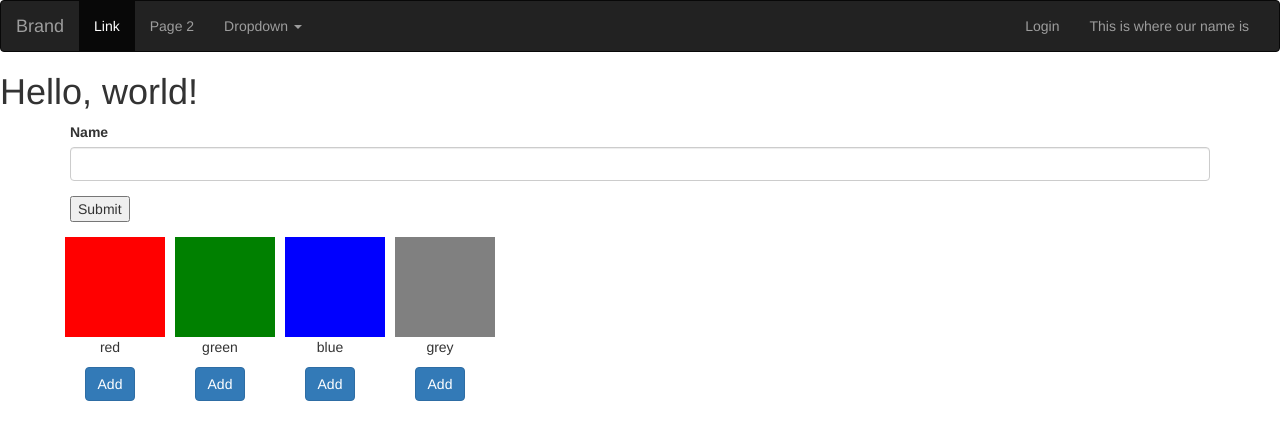
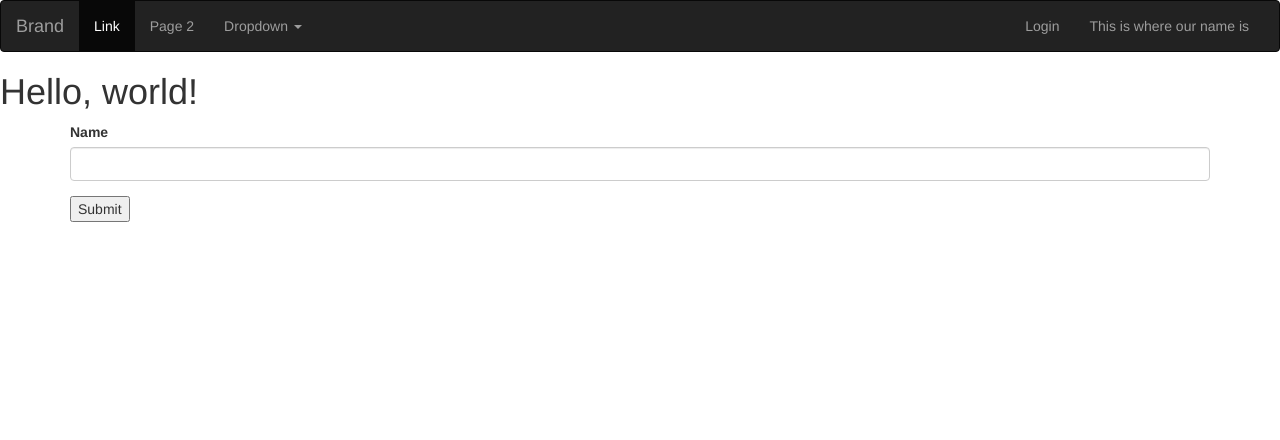
Before and after one commit to 17WDWU02/LocalStorage, a plain HTML site: page index.html in a window 1280 px wide. Drawn offline with nearby package versions, Linux system fonts and the light colour scheme.

Commit message:
removed files

```diff
--- a/index.html
+++ b/index.html
@@ -16,47 +16,7 @@
 			<script src="https://oss.maxcdn.com/html5shiv/3.7.3/html5shiv.min.js"></script>
 			<script src="https://oss.maxcdn.com/respond/1.4.2/respond.min.js"></script>
 		<![endif]-->
-	<style type="text/css">
-		.product-item{
-			float: left;
-			text-align: center;
-		}
 
-		.box{
-			width: 100px;
-			height: 100px;
-			float: left;
-			margin-left: 10px;
-			text-align: center;
-			color: white;
-		}
-
-		.row:after{
-			content: "";
-			clear: both;
-			display: block;
-		}
-
-		.redBox{
-			background-color: red;
-		}
-
-		.greenBox{
-			background-color: green;
-		}
-
-		.blueBox{
-			background-color: blue;
-		}
-
-		.greyBox{
-			background-color: grey;
-		}
-		.box button{
-			color: black;
-		}
-
-	</style>
 	</head>
 	<body>
 		<nav class="navbar navbar-default navbar-inverse">
@@ -111,30 +71,7 @@
 			</form>
 		</div>
 
-		<div class="container">
-			<div class="row">
-				<div class="product-item">
-					<div class="box redBox"></div>
-					<p>red</p>
-					<a class="btn btn-primary" href="#" role="button">Add</a>
-				</div>
-				<div class="product-item">
-					<div class="box greenBox"></div>
-					<p>green</p>
-					<a class="btn btn-primary" href="#" role="button">Add</a>
-				</div>
-				<div class="product-item">
-					<div class="box blueBox"></div>
-					<p>blue</p>
-					<a class="btn btn-primary" href="#" role="button">Add</a>
-				</div>
-				<div class="product-item">
-					<div class="box greyBox"></div>
-					<p>grey</p>
-					<a class="btn btn-primary" href="#" role="button">Add</a>
-				</div>
-			</div>
-		</div>
+
 
 
 
```
